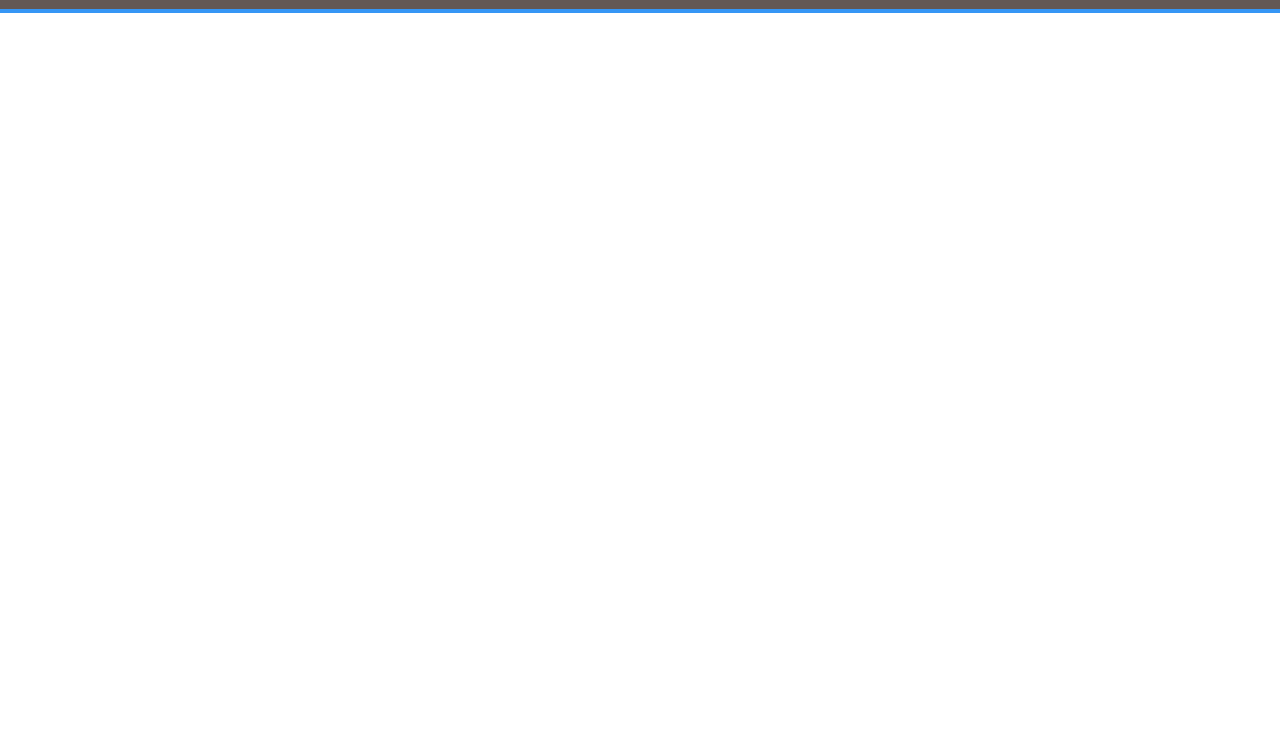
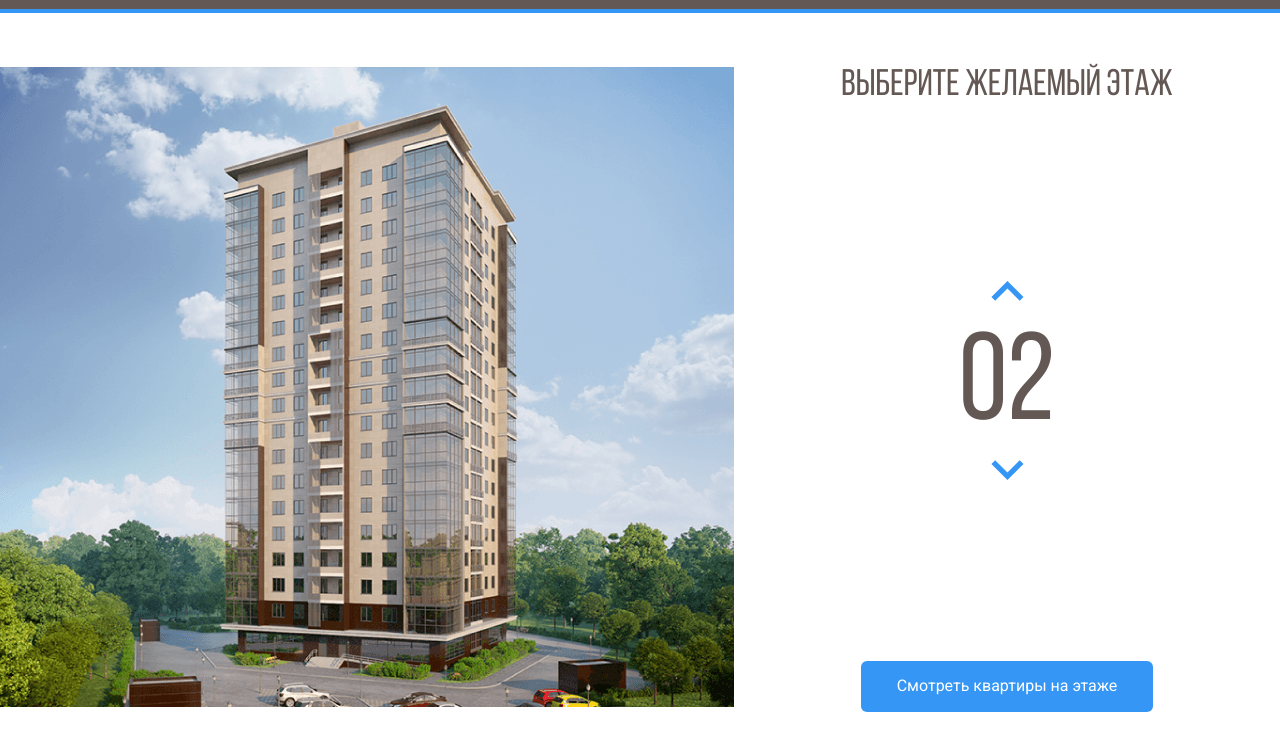
Before and after one commit to rafailovv/melody-site, a plain HTML site: page index.html in a window 1280 px wide. Shown: the part 55-800 px from the top of the page. Drawn offline with Linux system fonts and the light colour scheme.

Commit message:
Добавили контент на главной странице
Добавили контент на главной странице (без интерактива)

```diff
--- a/css/style.css
+++ b/css/style.css
@@ -1,15 +1,22 @@
+@font-face {
+    font-family: 'Bebas Neue Cyrillic';
+    src: url('../fonts/BebasNeueRegular.woff2') format('woff2'),
+        url('../fonts/BebasNeueRegular.woff') format('woff');
+    font-display: swap;
+}
+
 * {
 	box-sizing: border-box;
 }
 body {
-    font-family: 'Roboto', sans-serif;
+	font-family: "Roboto", sans-serif;
 }
 
 .header {
 	background-color: #635854;
 	padding-top: 12px;
 	padding-bottom: 12px;
-    border-bottom: 4px solid #3596F5;
+	border-bottom: 4px solid #3596f5;
 }
 
 .navbar {
@@ -56,3 +63,69 @@ body {
 	text-decoration: none;
 	color: #fff;
 }
+
+.main {
+	max-width: 1280px;
+	margin: auto;
+	padding-top: 54px;
+	display: flex;
+}
+
+.main-info {
+	flex-grow: 1;
+	text-align: center;
+    display: flex;
+    flex-direction: column;
+    align-items: center;
+    justify-content: space-between;
+}
+
+.home-image path {
+	opacity: 0;
+	cursor: pointer;
+}
+
+.home-image path:hover {
+	opacity: 1;
+}
+
+.counter-group {
+	display: flex;
+	flex-direction: column;
+	align-items: center;
+}
+
+.counter-button {
+    cursor: pointer;
+	background-color: #fff;
+	border: none;
+}
+
+.counter-arrow-down {
+	transform: rotateX(180deg);
+}
+
+.main-title {
+    margin: 0;
+    font-family: 'Bebas Neue Cyrillic', sans-serif;
+    font-weight: normal;
+    font-size: 37px;
+    line-height: 37px;
+    color: #635854;
+}
+
+.counter {
+    font-family: 'Bebas Neue Cyrillic', sans-serif;
+    color: #635854;
+    font-size: 124px;
+    margin-top: 10px;
+}
+
+.button-primary {
+    background: #3596F5;
+    border-radius: 6px;
+    color: #fff;
+    border: none;
+    padding: 16px 36px;
+    cursor: pointer;
+}
--- a/index.html
+++ b/index.html
@@ -1,5 +1,6 @@
 <!DOCTYPE html>
 <html lang="en">
+
 <head>
     <meta charset="UTF-8">
     <meta http-equiv="X-UA-Compatible" content="IE=edge">
@@ -11,10 +12,11 @@
     <link rel="stylesheet" href="css/style.css">
     <title>ЖК Мелодия</title>
 </head>
+
 <body>
     <header class="header">
         <div class="navbar">
-            <a href="./index.html" class="logo">
+            <a href="index.html" class="logo">
                 <img src="img/logo.svg" alt="Logo: ЖК Мелодия">
             </a>
             <nav class="navbar-nav">
@@ -40,5 +42,65 @@
         </div>
         <!-- /.navbar -->
     </header>
+
+    <main class="main">
+        <div class="main-image">
+            <svg
+                class="home-image"
+                width="734"
+                height="640"
+                viewBox="0 0 734 640"
+                fill="none"
+                xmlns="http://www.w3.org/2000/svg"
+                xmlns:xlink="http://www.w3.org/1999/xlink">
+                <rect width="734" height="640" fill="url(#pattern0)" />
+                <defs>
+                    <pattern id="pattern0" patternContentUnits="objectBoundingBox" width="1" height="1">
+                        <use xlink:href="#image0" transform="translate(-0.00408719) scale(0.0013624 0.0015625)" />
+                    </pattern>
+                    <image id="image0" width="740" height="640" xlink:href="img/home.png" />
+                </defs>
+                <path d="M222 532L442.8 540L512 526.3V548L443.5 567.7L222 556.7V532Z" fill="#3595F6"
+                    fill-opacity="0.75" />
+                <path d="M223 531V506L443.3 509.3L513 506V526L443.7 539L223 531Z" fill="#3595F6" fill-opacity="0.75" />
+                <path d="M223 505V480H444H513V503L445 510L223 505Z" fill="#3595F6" fill-opacity="0.75" />
+                <path d="M223 481V456L444.3 452.3L512 459V481H444" fill="#3595F6" fill-opacity="0.75" />
+                <path d="M223 455V429L444.5 425.7L513 436.7V458L444 451.3L223 455Z" fill="#3595F6"
+                    fill-opacity="0.75" />
+                <path d="M222 428V404.3L443 392L514 415V436.3L443 424L222 428Z" fill="#3595F6" fill-opacity="0.75" />
+                <path d="M222 406V381L444.2 364.7L514 393.3V414L443.7 392.3L222 406Z" fill="#3595F6"
+                    fill-opacity="0.75" />
+                <path d="M222 381V356L444.5 335.7L514 372.3V393L442 364.3L222 381Z" fill="#3595F6"
+                    fill-opacity="0.75" />
+                <path d="M222 355V331L445 306.3L514 350.3V372L444.7 334L222 355Z" fill="#3595F6" fill-opacity="0.75" />
+                <path d="M222 330V306L444.5 277.3L514 328.3V349L443.7 306.7L222 330Z" fill="#3595F6"
+                    fill-opacity="0.75" />
+                <path d="M221 306V282L443.3 249L514 308.3V328L444 277.3L221 306Z" fill="#3595F6" fill-opacity="0.75" />
+                <path d="M222 281V257L443.2 222L513 286V307L444.3 248.7L222 281Z" fill="#3595F6" fill-opacity="0.75" />
+                <path d="M222 257V232L444.3 194L513 264.3V285L444 221L222 257Z" fill="#3595F6" fill-opacity="0.75" />
+                <path d="M222 231V206L442.8 162.3L513 241.3V264L444 190.7L222 231Z" fill="#3595F6"
+                    fill-opacity="0.75" />
+                <path d="M223 207V182L443 134L513 219V242L442.3 162.7L223 207Z" fill="#3595F6" fill-opacity="0.75" />
+                <path d="M222 182V157L441.8 105L513 197.3V220L443.3 133.7L222 182Z" fill="#3595F6"
+                    fill-opacity="0.75" />
+                <path d="M222 157V131L444 74.3L513 176V197L443.7 105.3L222 157Z" fill="#3595F6" fill-opacity="0.75" />
+            </svg>
+
+        </div>
+        <div class="main-info">
+            <h2 class="main-title">Выберите желаемый этаж</h2>
+            <div class="counter-group">
+                <button class="counter-button counter-up">
+                    <img class="counter-arrow counter-arrow-up" src="img/arrow.svg" alt="arrow-up">
+                </button>
+                <span class="counter">02</span>
+                <button class="counter-button counter-down">
+                    <img class="counter-arrow counter-arrow-down" src="img/arrow.svg" alt="arrow-down">
+                </button>
+            </div>
+            <button class="button button-primary">Смотреть квартиры на этаже</button>
+        </div>
+    </main>
 </body>
+
 </html>
```
Also changed, not shown: fonts/BebasNeueRegular.woff (added), fonts/BebasNeueRegular.woff2 (added), img/Group 3.svg (added), img/arrow.svg (added), img/home.png (added). Lines whose indentation alone changed are shown as unchanged.
